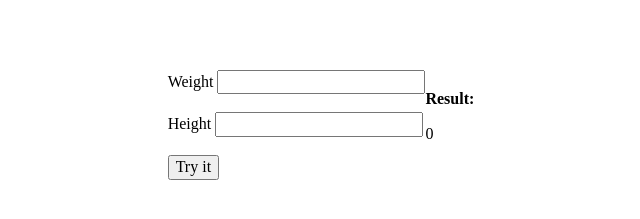
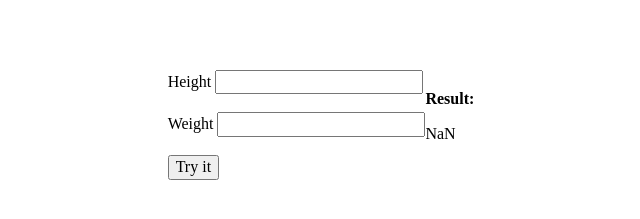
Before and after one commit to canlpy/bmicalculator, a plain HTML site: page index.html in a window 1280 px wide. Both pictures are taken after a click on the button "Try it". Shown: the part 235-454 px from the top of the page, 319-959 px from the left. Drawn offline with Linux system fonts and the light colour scheme.

Commit message:
calculation complete

```diff
--- a/index.html
+++ b/index.html
@@ -27,10 +27,11 @@
 
         <div class="center">
             <form name="formWeight">
+
+                <label for="height">Height</label>
+                <input type="number" id="height" name="height"><br><br>
                 <label for="weight">Weight</label>
                 <input type="number" id="weight" name="weight"><br><br>
-                <label for="height">Height</label>
-                <input type="number" id="height" name="height"><br><br>
 
                 <button type="button" onclick="myFunction()">Try it</button>
             </form>
@@ -48,8 +49,9 @@
                 // get the form
                 var weight = Number(document.getElementById("weight").value);
                 var height = Number(document.getElementById("height").value);
-                var result = weight + height;
-                document.getElementById("result").innerHTML = result;
+                var result = weight / ((height/100) * (height/100));
+                var bmi = result.toFixed(2);
+                document.getElementById("result").innerHTML = bmi;
             };
 
         </script>
```
